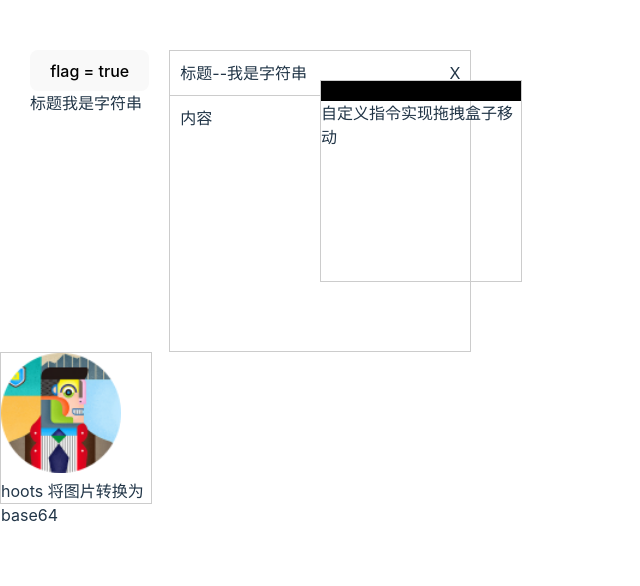
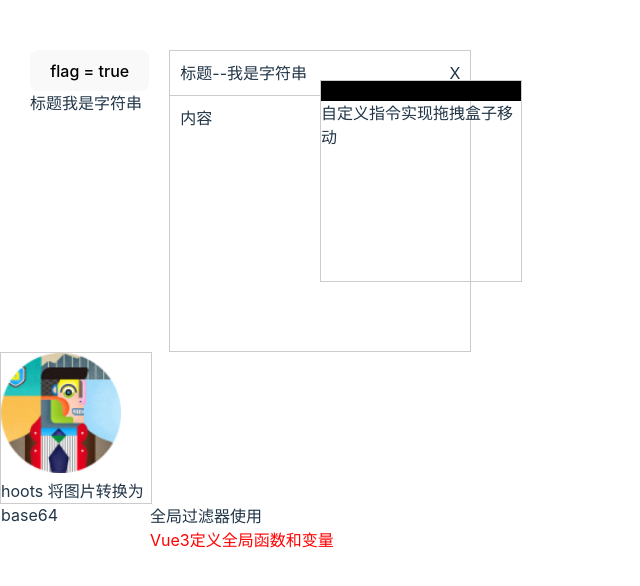
Before and after one commit to yiboyi/vue3-ts-vite, a Vue app: page / in a window 1280 px wide. Shown: the top 586 px of the page, without its empty margins (0-640 px from the left). Built offline with nearby package versions, Linux system fonts and the light colour scheme.

Commit message:
feat:vue3定义全局函数和变量

```diff
--- a/src/App.vue
+++ b/src/App.vue
@@ -11,6 +11,8 @@
     </div>
     <Directives></Directives>
     <Hooks></Hooks>
+    <div style="margin-left:150px;">{{$filters.format('全局过滤器使用')}}</div>
+    <div style="color:red;margin-left: 150px;">{{ $env }}</div>
   </div>
   <!-- <HelloWorld msg="Vite + Vue" /> -->
 </template>
--- a/src/main.ts
+++ b/src/main.ts
@@ -2,4 +2,37 @@
 import './style.css'
 import App from './App.vue'
 
-createApp(App).mount('#app')
+let app = createApp(App)
+
+// globalProperties
+// 由于Vue3 没有Prototype 属性 使用 app.config.globalProperties 代替 然后去定义变量和函数
+// vue2
+// 之前 (Vue 2.x)
+// Vue.prototype.$http = () => {}
+// Vue3
+//  之后 (Vue 3.x)
+// const app = createApp({})
+// app.config.globalProperties.$http = () => {}
+
+type Filter = {
+    format: <T extends any>(str: T) => T
+  }
+// 声明要扩充@vue/runtime-core包的声明.
+// 这里扩充"ComponentCustomProperties"接口, 因为他是vue3中实例的属性的类型.
+  declare module '@vue/runtime-core' {
+    export interface ComponentCustomProperties {
+        $filters: Filter,
+        $env:string
+    }
+  }
+
+// 过滤器
+app.config.globalProperties.$filters = {
+    format<T extends any>(str: T): string {
+      return `${str}`
+    }
+  }
+//Vue3定义全局函数和变量
+app.config.globalProperties.$env = 'Vue3定义全局函数和变量'
+
+app.mount('#app')
```
